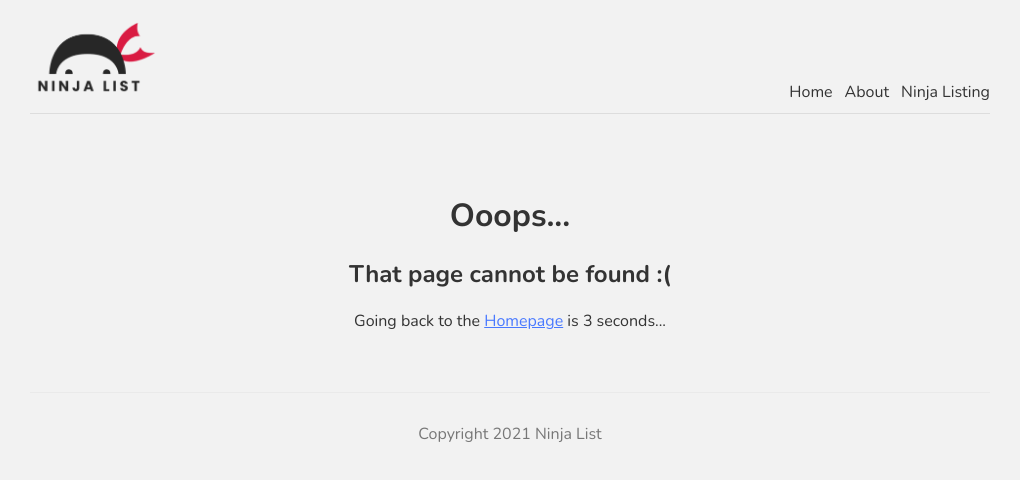
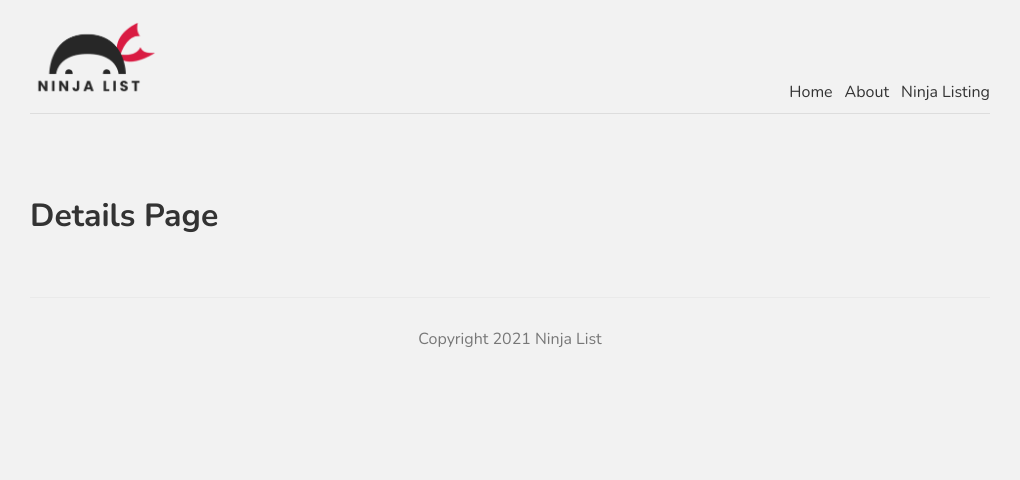
Before and after one commit to AiaRup/Nextjs-ninja-list, a Next.js app: page /ninjas/1 in a window 1280 px wide. Before the commit this address had no page. Shown: the top 480 px of the page, without its empty margins (130-1150 px from the left). Built offline with nearby package versions, Linux system fonts and the light colour scheme.

Commit message:
add a page with dynamic route for each ninja list

```diff
--- /dev/null
+++ b/pages/ninjas/[id].js
@@ -0,0 +1,9 @@
+const Details = () => {
+  return (
+    <div>
+      <h1>Details Page</h1>
+    </div>
+  );
+};
+
+export default Details;
--- a/pages/ninjas/index.js
+++ b/pages/ninjas/index.js
@@ -1,3 +1,5 @@
+import Link from 'next/link';
+
 import styles from '../../styles/Jobs.module.css';
 
 export const getStaticProps = async () => {
@@ -16,11 +18,11 @@
     <div>
       <h1>All Ninjas</h1>
       {ninjas.map((ninja) => (
-        <div key={ninja.id}>
+        <Link href={'/ninjas/' + ninja.id} key={ninja.id}>
           <a className={styles.single}>
             <h3>{ninja.name}</h3>
           </a>
-        </div>
+        </Link>
       ))}
     </div>
   );
```
Also changed, not shown: pages/ninjas/test.js (deleted, +0 -9 lines).
